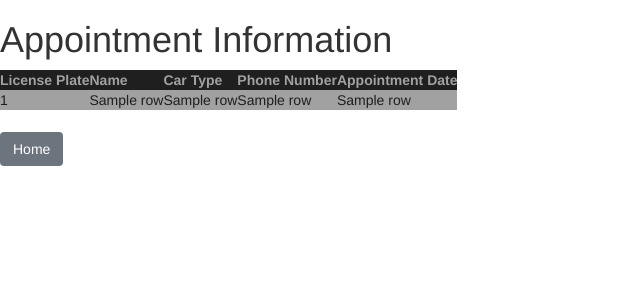
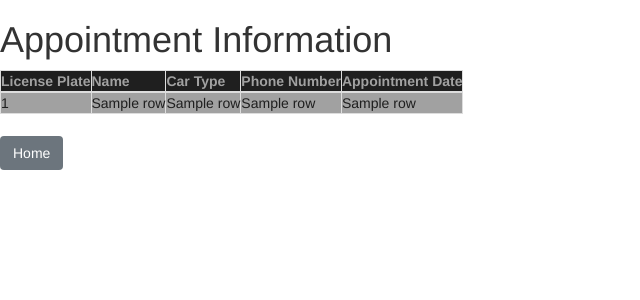
Before and after one commit to athicus/Flask_Project2, a Flask app: template templates/info.htm in a window 1280 px wide. Shown: the top 300 px of the page, without its empty margins (0-640 px from the left). Run offline with Flask 3, Linux system fonts and the light colour scheme; the template is opened without the code that fills it: most values are stand-ins (such as "Sample title", 1, 10 or a date in 2020); some libraries are stand-ins or nearby versions.

Commit message:
Update info.htm

```diff
--- a/templates/info.htm
+++ b/templates/info.htm
@@ -26,7 +26,7 @@
       <h1>Appointment Information</h1>
 
 
-      <table class="custom-table">
+      <table class="custom-table table-bordered">
          <thead>
             <tr>
                <th>License Plate</th>
```
